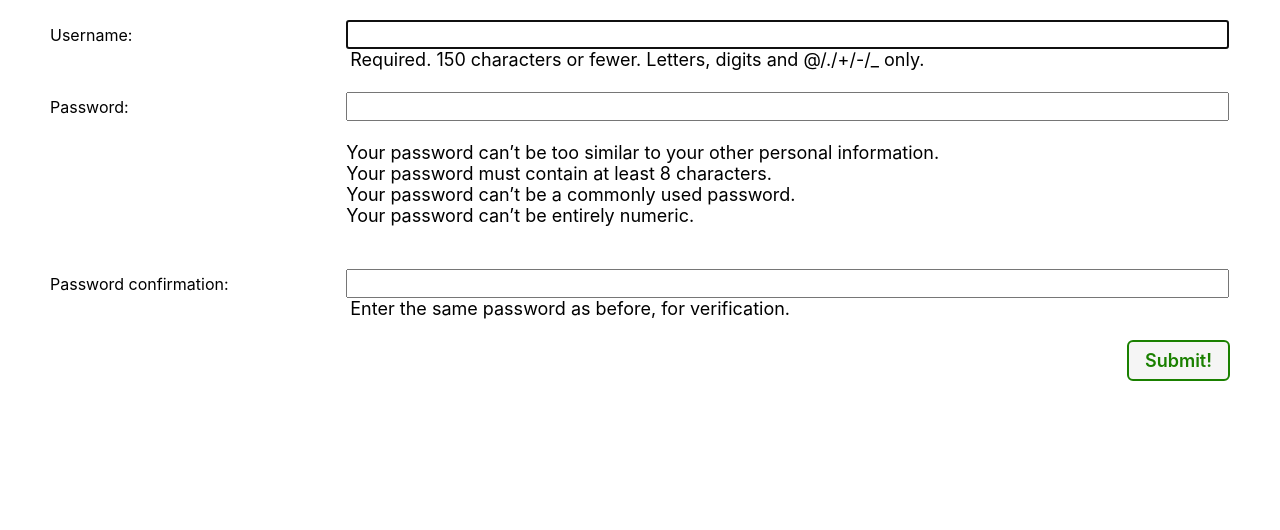
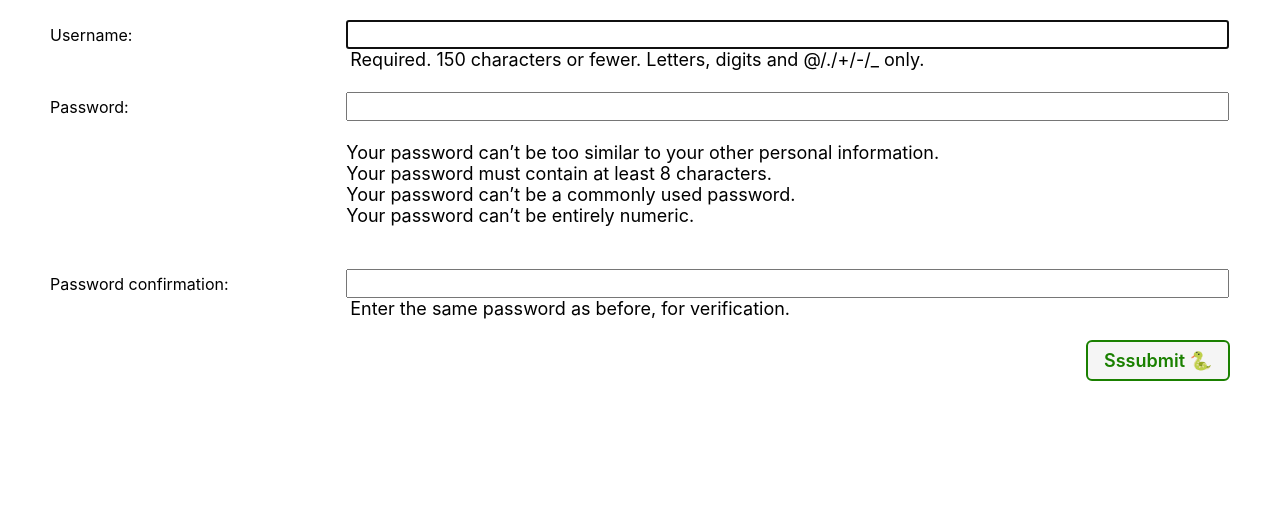
Before and after one commit to natnichols/snake-collector, a Django app: page /accounts/signup/ in a window 1280 px wide. Shown: the part 147-677 px from the top of the page. Run offline with Django 4.2, Linux system fonts and the light colour scheme.

Commit message:
update submit button labels

```diff
--- a/main_app/templates/main_app/hide_form.html
+++ b/main_app/templates/main_app/hide_form.html
@@ -19,7 +19,7 @@
   <table>
     {{ form.as_table }}
   </table>
-  <button type="submit" class="btn submit">Submit!</button>
+  <button type="submit" class="btn submit">Sssubmit 🐍</button>
 </form>
 
 {% endblock %}
--- a/main_app/templates/signup.html
+++ b/main_app/templates/signup.html
@@ -19,7 +19,7 @@
   <table>
     {{ form.as_table }}
   </table>
-  <button type="submit" class="btn submit">Submit!</button>
+  <button type="submit" class="btn submit">Sssubmit 🐍</button>
 </form>
 
 {% endblock %}
```
